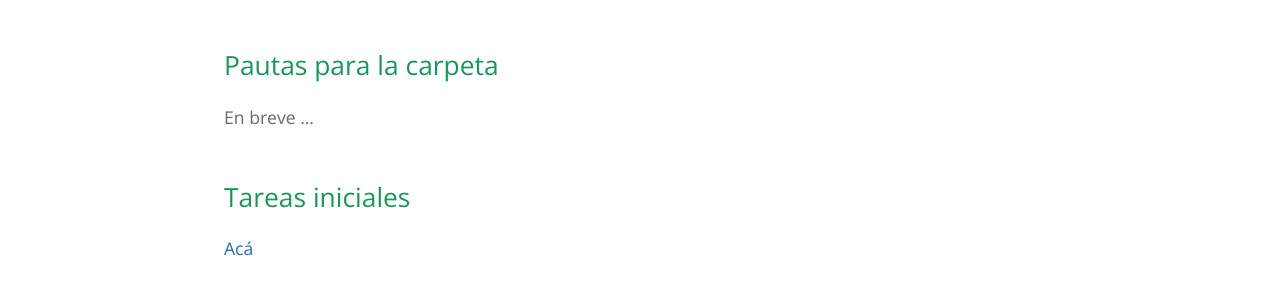
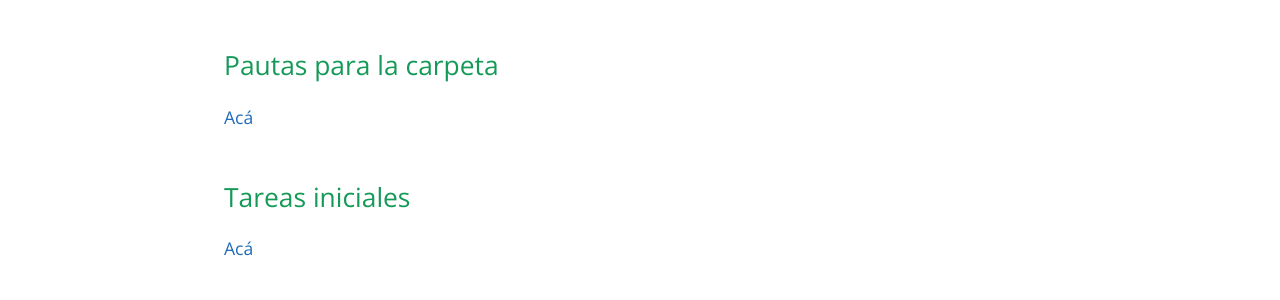
Before and after one commit to unahur-desapp/unahur-desapp-site, a Jekyll site: the page built from index.md, in a window 1280 px wide. Shown: the part 670-970 px from the top of the page. Built offline with Jekyll 4.4.1, drawn with Linux system fonts in a browser that asks for light colours.

Commit message:
se abre la pagina de pautas para la carpeta

```diff
--- a/index.md
+++ b/index.md
@@ -18,7 +18,7 @@ El grupo docente de la materia está formado por
 [Acá](./pautas-para-la-cursada)
 
 ## Pautas para la carpeta
-En breve ...
+[Acá](./pautas-para-la-carpeta)
 
 ## Tareas iniciales
 [Acá](./tareas-iniciales)
```
Also changed, not shown: pautas-para-la-carpeta.md (added, +5 -0 lines).
